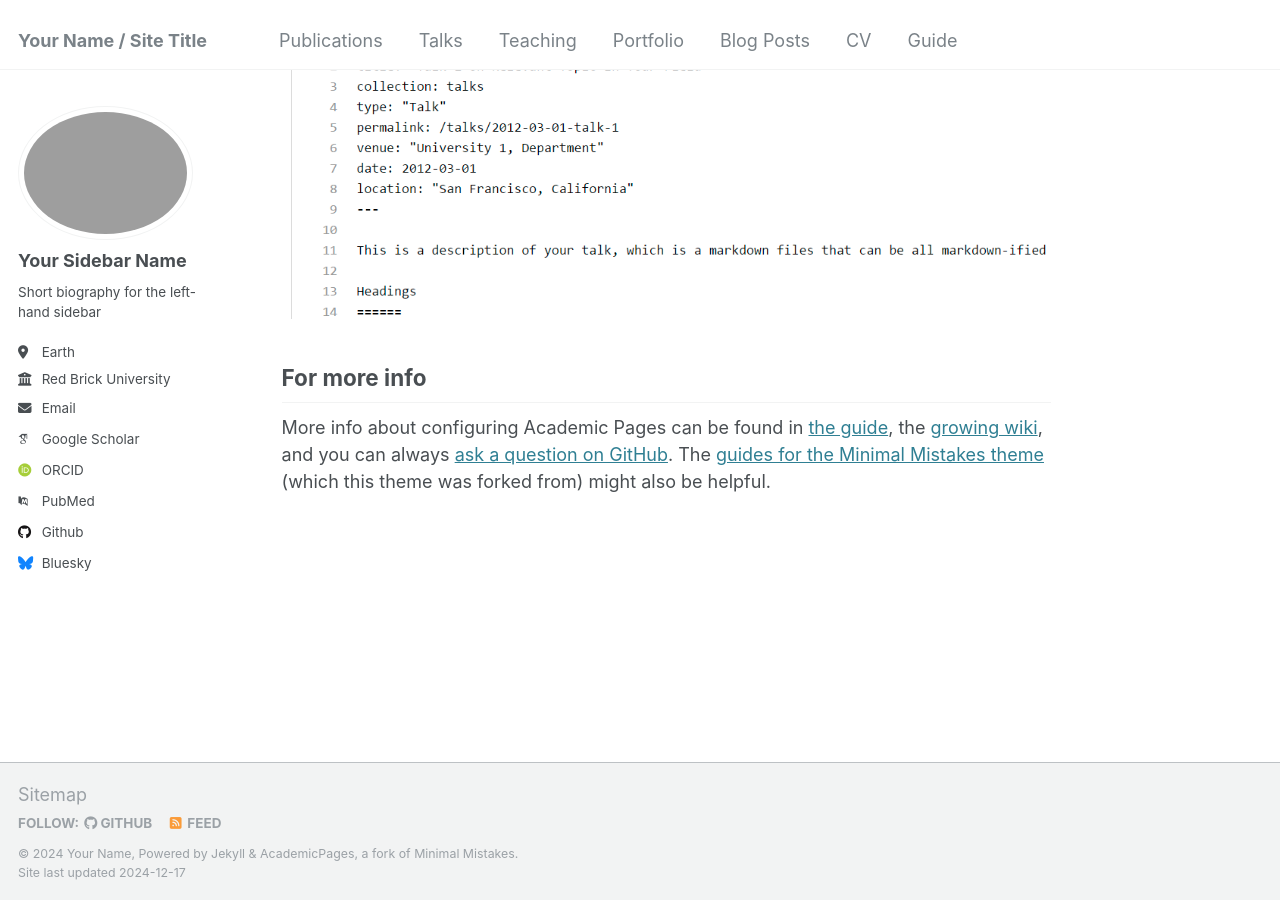
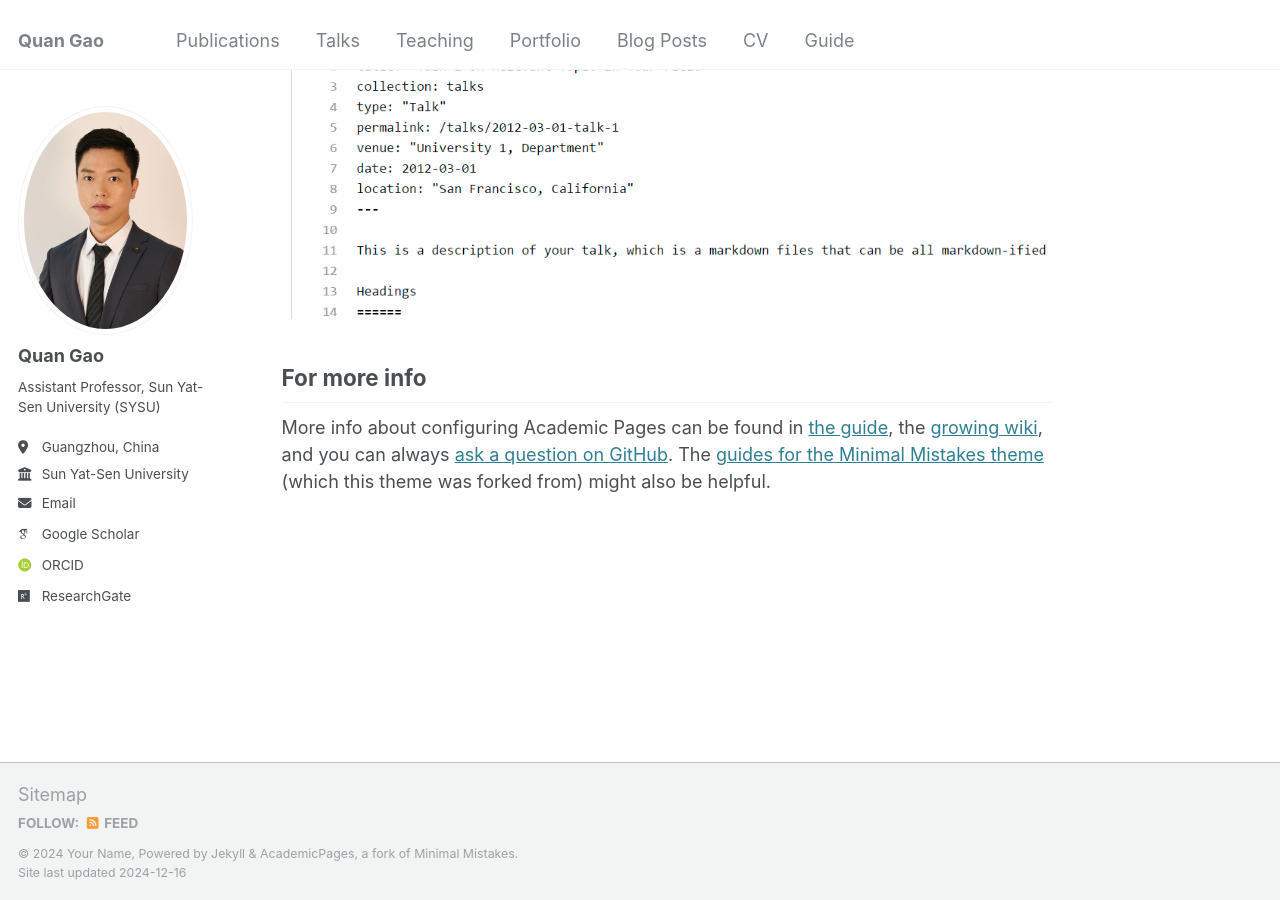
Before and after one commit to quangao92/quangao92.github.io, a Jekyll site: the page built from _pages/about.md, in a window 1280 px wide and 900 px high, scrolled down 2643 px. Built offline with Jekyll 4.4.1, drawn with Linux system fonts in a browser that asks for light colours; some web fonts are replaced.

Commit message:
Update _config.yml

```diff
--- a/_config.yml
+++ b/_config.yml
@@ -8,11 +8,11 @@
 
 # Basic Site Settings
 locale                   : "en-US"
-title                    : "Your Name / Site Title"
+title                    : "Quan Gao"
 title_separator          : "-"
 name                     : &name "Your Name"
 description              : &description "personal description"
-url                      : https://academicpages.github.io # the base hostname & protocol for your site e.g. "https://[your GitHub username].github.io"
+url                      : https://academicpages.github.io # the base hostname & protocol for your site e.g. "https://mmistakes.github.io"
 baseurl                  : "" # the subpath of your site, e.g. "/blog"
 repository               : "academicpages/academicpages.github.io"
 
@@ -21,35 +21,34 @@ repository               : "academicpages/academicpages.github.io"
 #               Additional customization can be done by editing /_includes/author-profile.html
 author:
   # Biographic information
-  avatar           : "profile.png"
-  name             : "Your Sidebar Name"
+  avatar           : "profile.jpeg"
+  name             : "Quan Gao"
   pronouns         : # example: "she/her"
-  bio              : "Short biography for the left-hand sidebar"
-  location         : "Earth"
-  employer         : "Red Brick University"
+  bio              : "Assistant Professor, Sun Yat-Sen University (SYSU)"
+  location         : "Guangzhou, China"
+  employer         : "Sun Yat-Sen University"
   uri              : # URL
-  email            : "none@example.org"
+  email            : "gaoq59@mail.sysu.edu.cn"
 
   # Academic websites
   arxiv            : # URL - Update with the correct link to your profile
-  googlescholar    : "https://scholar.google.com/citations?user=PS_CX0AAAAAJ"
+  googlescholar    : "https://scholar.google.com/citations?user=VLFFDSIAAAAJ&hl=en"
   impactstory      : # URL
-  orcid            : "http://orcid.org/yourorcidurl"
+  orcid            : "https://orcid.org/0000-0001-5784-6494"
   semantic         : # URL
-  pubmed           : "https://www.ncbi.nlm.nih.gov/pubmed/?term=john+snow"
-  researchgate     : # URL
-  scopus           : # URL
+  pubmed           : #"https://www.ncbi.nlm.nih.gov/pubmed/?term=john+snow"
+  researchgate     : "https://www.researchgate.net/profile/Quan-Gao-2"
 
   # Repositories and software development
   bitbucket        : # Username - Update with your username on the site
   codepen          : # Username
   dribbble         : # Username
-  github           : "academicpages"
+  github           : #"academicpages"
   kaggle           : # Username
   stackoverflow    : # User number or user number and name (i.e., use "1" or "1/jeff-atwood")
 
   # Social media
-  bluesky          : "bsky.app" # Replace this with you Bluesky username
+  bluesky          : #"bsky.app" # Replace this with you Bluesky username
   facebook         : # Username
   flickr           : # Username
   foursquare       : # Username
@@ -72,7 +71,7 @@ author:
   wikipedia        : # Username
   xing             : # Username
   youtube          : # Username
-  zhihu            : # Username
+  zhihu            : # URL
 
 # Publication Category - The following the list of publication categories and their headings
 publication_category:
@@ -170,12 +169,10 @@ exclude:
   - CHANGELOG
   - Capfile
   - config
-  - Dockerfile
   - Gemfile
   - Gruntfile.js
   - gulpfile.js
   - LICENSE
-  - local
   - log
   - node_modules
   - package.json*
@@ -293,25 +290,22 @@ sass:
 permalink: /:categories/:title/
 # paginate: 5 # amount of posts to show
 # paginate_path: /page:num/
-timezone: Etc/UTC # http://en.wikipedia.org/wiki/List_of_tz_database_time_zones
+timezone: America/Los_Angeles # http://en.wikipedia.org/wiki/List_of_tz_database_time_zones
 
 
 # Plugins
 plugins:
-  - jekyll-feed
-  - jekyll-gist
   - jekyll-paginate
   - jekyll-sitemap
+  - jekyll-gist
+  - jekyll-feed
   - jekyll-redirect-from
-  - jemoji
-
-# Mimic GitHub Pages with --safe
+# mimic GitHub Pages with --safe
 whitelist:
-  - jekyll-feed
-  - jekyll-gist
   - jekyll-paginate
   - jekyll-sitemap
-  - jekyll-redirect-from
+  - jekyll-gist
+  - jekyll-feed
   - jemoji
 
 
```
